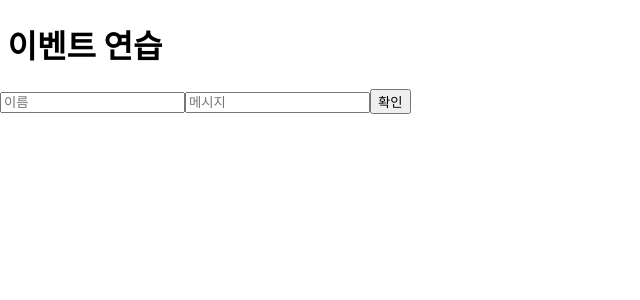
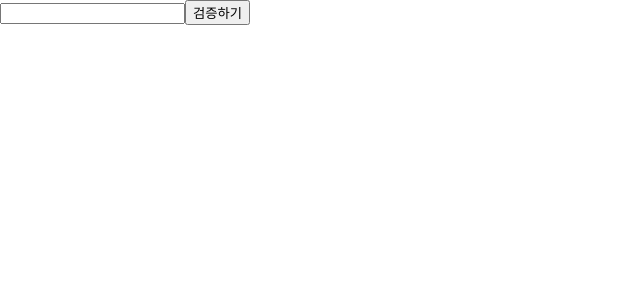
Before and after one commit to chohyojae/hello-react, a React (Create React App) app: page / in a window 1280 px wide. Shown: the top 300 px of the page, without its empty margins (0-640 px from the left). Built offline with nearby package versions, Linux system fonts and the light colour scheme.

Commit message:
ref. input focus

```diff
--- a/src/App.js
+++ b/src/App.js
@@ -1,8 +1,9 @@
-import Say from './Say.js';
-import EventPractice from './EventPractice.js';
+// import Say from './Say.js';
+// import EventPractice from './EventPractice.js';
+import ValidationSample from './ValidationSample';
 
 function App() {
-  return <EventPractice />;
+  return <ValidationSample />;
 }
 
 export default App;
--- /dev/null
+++ b/src/ValidationSample.css
@@ -0,0 +1,6 @@
+.success {
+  background-color: lightgreen;
+}
+.failure {
+  background-color: lightcoral;
+}
--- /dev/null
+++ b/src/ValidationSample.js
@@ -0,0 +1,52 @@
+import react, { Component } from 'react';
+import './ValidationSample.css';
+
+class ValidationSample extends Component {
+  state = {
+    password: '',
+    clicked: false,
+    validated: false,
+  };
+
+  handleChange = (e) => {
+    this.setState({ password: e.target.value });
+  };
+
+  handleButtonClick = () => {
+    this.setState({
+      clicked: true,
+      validated: this.state.password === '0000',
+    });
+    this.input.focus();
+  };
+
+  handleKeyEnter = (e) => {
+    if (e.key === 'Enter') {
+      this.handleButtonClick();
+    }
+  };
+
+  render() {
+    return (
+      <div>
+        <input
+          ref={(ref) => (this.input = ref)}
+          type="password"
+          value={this.state.password}
+          onChange={this.handleChange}
+          onKeyPress={this.handleKeyEnter}
+          className={
+            this.state.clicked
+              ? this.state.validated
+                ? 'success'
+                : 'failure'
+              : ''
+          }
+        />
+        <button onClick={this.handleButtonClick}>검증하기</button>
+      </div>
+    );
+  }
+}
+
+export default ValidationSample;
```
